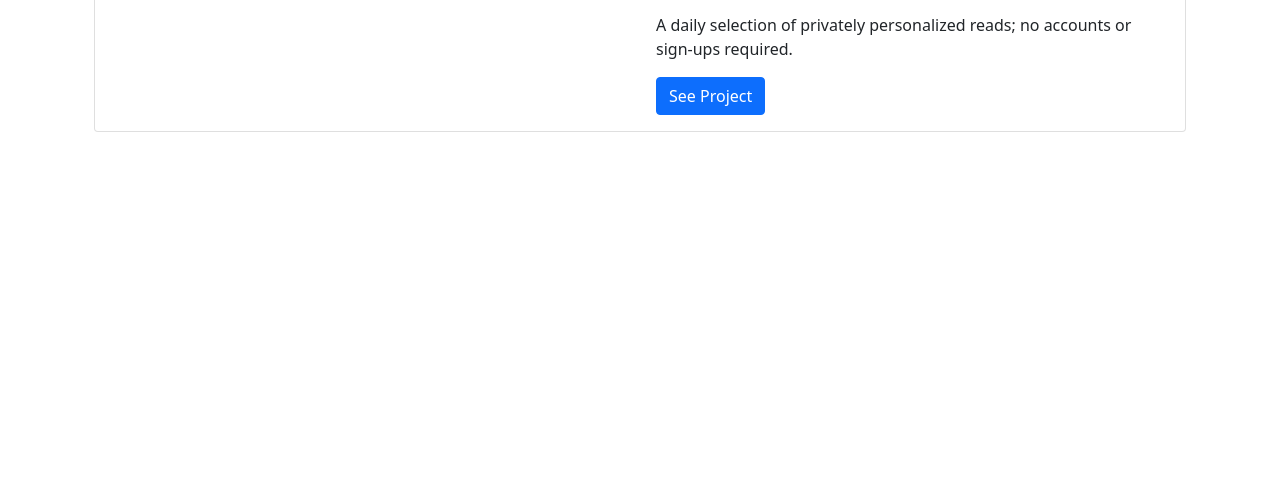
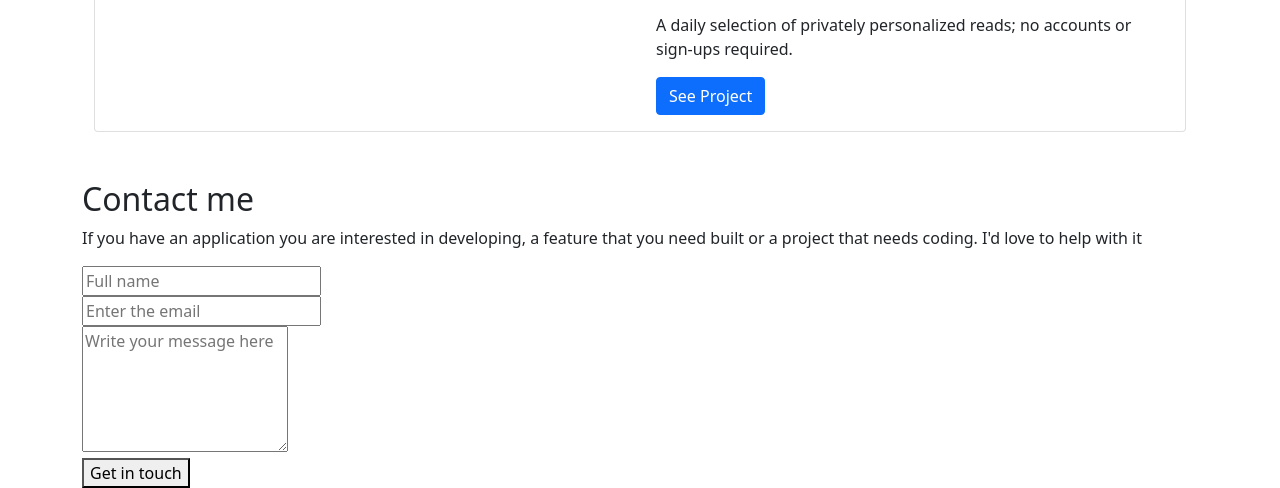
Before and after one commit to veronica365/portfolio-by-bootstrap, a plain HTML site: page index.html in a window 1280 px wide. Shown: the part 1592-2080 px from the top of the page. Before the commit the page ends 1772 px from the top, so only its background shows below. Drawn offline with nearby package versions, Linux system fonts and the light colour scheme.

Commit message:
Add contact me form with details to submit the form data

```diff
--- a/index.html
+++ b/index.html
@@ -85,7 +85,8 @@
                             <li>Backend Dev</li>
                             <li>2005</li>
                         </ul>
-                        <p class="card-text">A daily selection of privately personalized reads; no accounts or sign-ups required.</p>
+                        <p class="card-text">A daily selection of privately personalized reads; no accounts or sign-ups
+                            required.</p>
                         <a href="#" class="btn btn-primary">See Project</a>
                     </div>
                 </div>
@@ -100,7 +101,8 @@
                             <li>Backend Dev</li>
                             <li>2005</li>
                         </ul>
-                        <p class="card-text">A daily selection of privately personalized reads; no accounts or sign-ups required.</p>
+                        <p class="card-text">A daily selection of privately personalized reads; no accounts or sign-ups
+                            required.</p>
                         <a href="#" class="btn btn-primary">See Project</a>
                     </div>
                 </div>
@@ -115,7 +117,8 @@
                             <li>Backend Dev</li>
                             <li>2005</li>
                         </ul>
-                        <p class="card-text">A daily selection of privately personalized reads; no accounts or sign-ups required.</p>
+                        <p class="card-text">A daily selection of privately personalized reads; no accounts or sign-ups
+                            required.</p>
                         <a href="#" class="btn btn-primary">See Project</a>
                     </div>
                 </div>
@@ -130,9 +133,43 @@
                             <li>Backend Dev</li>
                             <li>2005</li>
                         </ul>
-                        <p class="card-text">A daily selection of privately personalized reads; no accounts or sign-ups required.</p>
+                        <p class="card-text">A daily selection of privately personalized reads; no accounts or sign-ups
+                            required.</p>
                         <a href="#" class="btn btn-primary">See Project</a>
                     </div>
+                </div>
+            </div>
+        </section>
+        <section id="contact-me">
+            <div class="container">
+                <h2>Contact me</h2>
+                <p>If you have an application you are interested in developing, a feature that you need built or a
+                    project that needs
+                    coding. I'd love to help with it</p>
+                <div>
+                    <form action="https://formspree.io/f/moqzvdbe" method="POST">
+                        <div>
+                            <label for="name">
+                                <input id="name" name="name" type="text" placeholder="Full name" minlength="3"
+                                    maxlength="30" required />
+                            </label>
+                        </div>
+                        <div>
+                            <label for="email">
+                                <input id="email" name="email" type="text" placeholder="Enter the email" minlength="3"
+                                    maxlength="30" required />
+                            </label>
+                        </div>
+                        <div>
+                            <label for="message">
+                                <textarea id="message" name="message" placeholder="Write your message here" type="text"
+                                    rows="5" maxlength="500" required></textarea>
+                            </label>
+                        </div>
+                        <div>
+                            <button type="submit">Get in touch</button>
+                        </div>
+                    </form>
                 </div>
             </div>
         </section>
```
